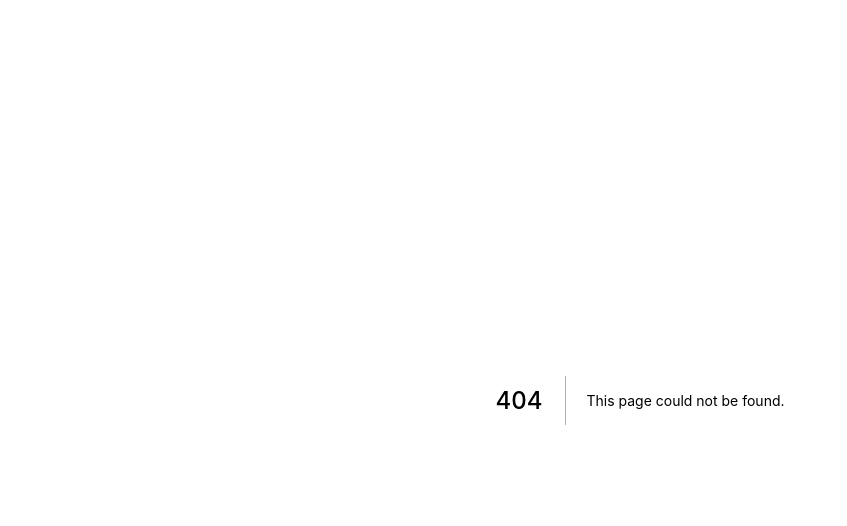
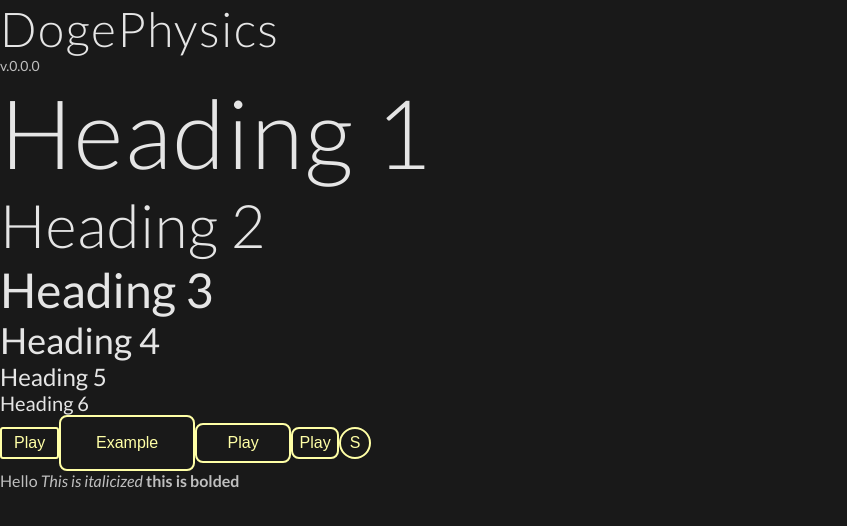
Before and after one commit to vinlegend1/DogePhysics, a Next.js app: page /test in a window 1280 px wide. Before the commit this address had no page. Shown: the top 526 px of the page, without its empty margins (0-847 px from the left). Built offline with nearby package versions, Linux system fonts and the light colour scheme.

Commit message:
buttons css roughly done

```diff
--- a/src/pages/_app.tsx
+++ b/src/pages/_app.tsx
@@ -1,4 +1,5 @@
 import '../styles/globals.css'
+import '../styles/buttons.css'
 
 function MyApp({ Component, pageProps }: any) {
   return <Component {...pageProps} />
--- a/src/pages/_document.tsx
+++ b/src/pages/_document.tsx
@@ -10,10 +10,16 @@ class MyDocument extends Document {
         return (
             <Html>
                 <Head>
-                    {/* <script type="text/javascript" id="MathJax-script" async
-                        src="https://cdnjs.cloudflare.com/ajax/libs/mathjax/3.0.0/es5/latest?tex-mml-chtml.js">
-                    </script> */}
                     <link rel="stylesheet" href="https://cdn.jsdelivr.net/npm/katex@0.13.10/dist/katex.min.css" integrity="sha384-0cCFrwW/0bAk1Z/6IMgIyNU3kfTcNirlObr4WjrUU7+hZeD6ravdYJ3kPWSeC31M" crossOrigin="anonymous" />
+
+                    <link rel="preconnect" href="https://fonts.gstatic.com" />
+                    <link href="https://fonts.googleapis.com/css2?family=Lato&display=swap" rel="stylesheet" />
+
+                    <link rel="preconnect" href="https://fonts.gstatic.com" />
+                    <link href="https://fonts.googleapis.com/css2?family=Lato:wght@300&display=swap" rel="stylesheet" />
+
+                    <link rel="preconnect" href="https://fonts.gstatic.com" />
+                    <link href="https://fonts.googleapis.com/css2?family=Lato:ital,wght@0,300;0,700;1,400&display=swap" rel="stylesheet"></link>
 
                 </Head>
                 <body>
--- /dev/null
+++ b/src/pages/test.tsx
@@ -0,0 +1,24 @@
+import React from 'react'
+
+const Test = () => {
+    return (
+        <div>
+            <h1 className="title">DogePhysics</h1>
+            <p className="small">v.0.0.0</p>
+            <h1>Heading 1</h1>
+            <h2>Heading 2</h2>
+            <h3>Heading 3</h3>
+            <h4>Heading 4</h4>
+            <h5>Heading 5</h5>
+            <h6>Heading 6</h6>
+            <button className="play">Play</button>
+            <button className="btn-outline-lg">Example</button>
+            <button className="btn-outline-md">Play</button>
+            <button className="btn-outline-sm">Play</button>
+            <button className="btn-outline-circle-sm">S</button>
+            <p>Hello <em>This is italicized</em> <strong>this is bolded</strong></p>
+        </div>
+    )
+}
+
+export default Test
--- /dev/null
+++ b/src/styles/buttons.css
@@ -0,0 +1,60 @@
+.play {
+    background-color: #191919;
+    border: 2px solid;
+    color: #FFFFA6;
+    font-size: 1em;
+    text-align: center;
+    padding: 5px 12px;
+    text-decoration: none;
+    cursor: pointer;
+    border-radius: 3px;  /* so the edge is rounded by 3px*/
+}
+
+.play:hover {
+    background-color: #FFFFA6;
+
+}
+
+.btn-outline-lg, .btn-outline-md, .btn-outline-sm, .btn-outline-circle-sm {
+    background-color: inherit;
+    border: 2px solid #FFFFA6;
+    border-radius: 8px;
+    text-align: center;
+    text-decoration: none;
+    font-size: 16px;
+    color: #FFFFA6;
+    cursor: pointer; /* the curser changes to indicate it's* a button or link */
+    transition-duration: 0.2s;
+    transition-timing-function: ease-out;
+
+}
+.btn-outline-lg {
+    width: 136px;
+    height: 56px;
+}
+.btn-outline-md {
+    width: 96px;
+    height: 40px;
+}
+.btn-outline-sm {
+    width: 48px;
+    height: 32px;
+}
+.btn-outline-circle-sm {
+    width: 32px;
+    height: 32px;
+    border-radius: 50%;
+}
+
+.btn-outline-lg:hover, .btn-outline-md:hover, .btn-outline-sm:hover, .btn-outline-circle-sm:hover {
+    background-color: #FFFFA6;
+    color: initial;
+}
+.btn-outline-lg:active, .btn-outline-md:active, .btn-outline-sm:active, .btn-outline-circle-sm:active {
+    background-color: #BFBF13;
+    border: 2px solid #BFBF13;
+    outline: none;
+}
+.btn-outline-lg:focus, .btn-outline-md:focus, .btn-outline-sm:focus, .btn-outline-circle-sm:focus {
+    outline: none;
+}
--- a/src/styles/globals.css
+++ b/src/styles/globals.css
@@ -2,8 +2,14 @@ html,
 body {
   padding: 0;
   margin: 0;
-  font-family: -apple-system, BlinkMacSystemFont, Segoe UI, Roboto, Oxygen,
-    Ubuntu, Cantarell, Fira Sans, Droid Sans, Helvetica Neue, sans-serif;
+  background-color: #191919;
+  color: #BFBFBF;
+  font-family: 'Lato', sans-serif;
+}
+
+::selection {
+  background-color: #FFFFA6;
+  color: #191919;
 }
 
 a {
@@ -14,3 +20,65 @@ a {
 * {
   box-sizing: border-box;
 }
+
+h1 {
+  font-size: 96px;
+  font-weight: 300;
+  letter-spacing: 1.5px;
+  color: #e5e5e5;
+  margin: 0;
+
+} h2 {
+  font-size: 60px;
+  font-weight: 300;
+  letter-spacing: 0.5px;
+  color: #e5e5e5;
+  margin: 0;
+
+} h3 {
+  font-size: 48px;
+  font-weight: normal;
+  color: #e5e5e5;
+  margin: 0;
+} h4 {
+  font-size: 36px;
+  font-weight: normal;
+  color: #e5e5e5;
+  margin: 0;
+} h5 {
+  font-size: 24px;
+  font-weight: normal;
+  color: #e5e5e5;
+  margin: 0;
+} h6 {
+  font-size: 20px;
+  font-weight: normal;
+  color: #e5e5e5;
+  margin: 0;
+} p {
+  font-size: 16px;
+  margin: 0;
+}
+h1.title {
+  font-size: 48px;
+  color: #e5e5e5;
+  margin: 0;
+}
+h1.name {
+  font-size: 36px;
+  color: #e5e5e5;
+  margin: 0;
+}
+.small {
+  font-size: 14px;
+  color: #BFBFBF;
+  margin: 0;
+}
+@media only screen and (max-width: 600px) {
+  h1.title {
+    font-size: 24px;
+  }
+  h1.name {
+    font-size: 28px;
+  }
+}
```
